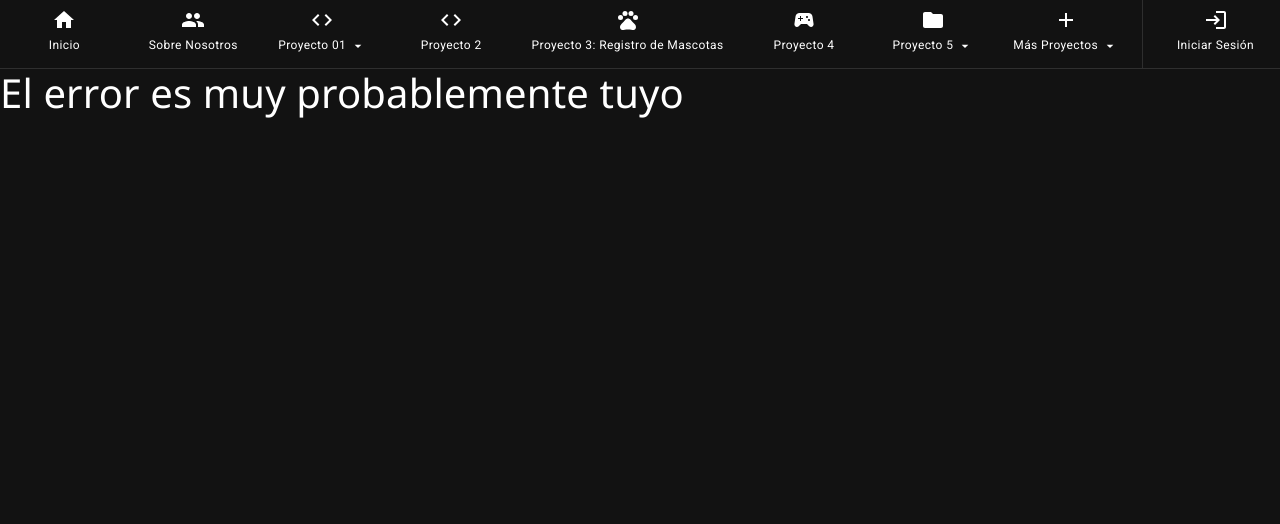
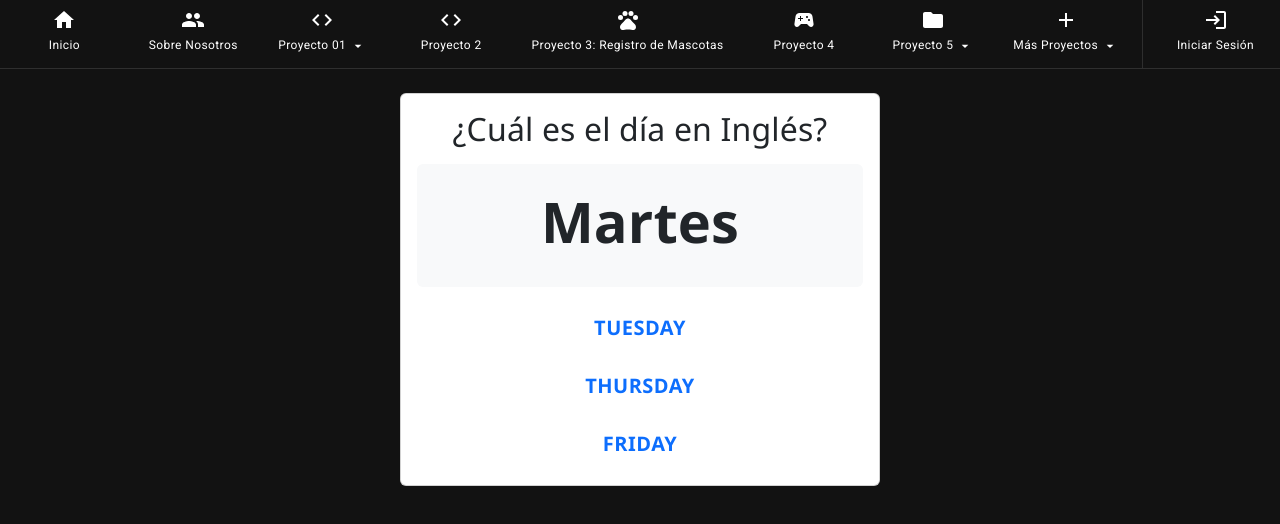
Before and after one commit to Lautaro-Espinosa015/Hub-Proyectos-Grupo2-FPW, a React (Vite) app in the folder client/: page /AdivinaDia in a window 1280 px wide. Shown: the top 524 px of the page. Built offline with nearby package versions, Linux system fonts and the light colour scheme.

Commit message:
se agrego el juego de nivel 1 adivinadia-Estrada-Brian

```diff
--- a/client/src/App.jsx
+++ b/client/src/App.jsx
@@ -15,7 +15,7 @@ import JuegoMemoria from './Pages/JuegoMemoria.jsx';
 import Login from './Pages/Login.jsx';
 import ArrastraLaImagen from './components/EnglishGames/ArrastraLaImagen.jsx';
 import StudentZone from './Pages/StudentZone.jsx'; // Importamos la nueva página
-
+import AdivinaDia from './components/EnglishGames/Nivel 1/AdivinaDia.jsx';
 function App() {
   return (
     <Routes>
@@ -35,7 +35,7 @@ function App() {
         <Route path='ArrastraLaImagen' element={<ArrastraLaImagen />} />
         <Route path='formulario' element={<Formulario />} />
         <Route path='student-zone/:level' element={<StudentZone />} /> {/* Añadimos la ruta dinámica */}
-
+     <Route path='AdivinaDia' element={<AdivinaDia />} />
         <Route path='login' element={<Login />} />
         <Route path='*' element={<Error />} />
       </Route>
--- a/client/src/Pages/StudentZone.jsx
+++ b/client/src/Pages/StudentZone.jsx
@@ -13,6 +13,13 @@ const juegosPorNivel = {
       nombre: 'Arrastra la Imagen',
       descripcion: 'Aprende vocabulario básico relacionando imágenes con sus nombres en inglés.',
       ruta: '/ArrastraLaImagen'
+    },
+
+
+     {
+      nombre: 'Adivina el Día',
+      descripcion: 'Aprende los días de la semana en inglés jugando a adivinar el día correcto.',
+      ruta: '/AdivinaDia'
     },
     // Aquí podrías añadir más juegos para el Nivel 1 en el futuro
   ],
--- /dev/null
+++ b/client/src/components/EnglishGames/Nivel 1/AdivinaDia.jsx
@@ -0,0 +1,126 @@
+import React, { useState, useEffect } from 'react';
+import { Card, Button, Alert, Row, Col, Container } from 'react-bootstrap';
+
+
+// 📋 Lista Maestra de Días
+const masterList = [
+  { es: 'Lunes', en: 'Monday' },
+  { es: 'Martes', en: 'Tuesday' },
+  { es: 'Miércoles', en: 'Wednesday' },
+  { es: 'Jueves', en: 'Thursday' },
+  { es: 'Viernes', en: 'Friday' },
+  { es: 'Sábado', en: 'Saturday' },
+  { es: 'Domingo', en: 'Sunday' },
+];
+
+
+function AdivinaDiaSimple() {
+  const [preguntaDia, setPreguntaDia] = useState(null);
+  const [opciones, setOpciones] = useState([]);
+  const [haGanado, setHaGanado] = useState(false);
+  const [mensajeFeedback, setMensajeFeedback] = useState(null);
+
+
+  // 🔄 Función Central: Inicia o Reinicia el Juego
+  const generarJuego = () => {
+    setHaGanado(false);
+    setMensajeFeedback(null);
+
+    // 1. Barajar la lista para seleccionar opciones aleatorias.
+    const listaBarajada = [...masterList].sort(() => 0.5 - Math.random());
+
+    // 2. Tomar los primeros 3 días como opciones.
+    const opcionesJuego = listaBarajada.slice(0, 3);
+    setOpciones(opcionesJuego);
+
+    // 3. Elegir uno de esos 3 al azar para ser la pregunta (la respuesta correcta).
+    const indiceCorrecto = Math.floor(Math.random() * 3);
+    const respuestaCorrecta = opcionesJuego[indiceCorrecto];
+
+    // Guardamos el objeto completo (ej: {es: 'Lunes', en: 'Monday'})
+    setPreguntaDia(respuestaCorrecta);
+  };
+
+
+  useEffect(() => {
+    // Inicia el juego la primera vez que se carga el componente
+    generarJuego();
+  }, []);
+
+  // 📝 Función para Revisar la Respuesta del Usuario
+  const RevisarRespuesta = (selectedEnglishName) => {
+    if (haGanado) return; // No hacer nada si ya ganó
+
+    if (selectedEnglishName === preguntaDia.en) {
+      // ✅ Respuesta Correcta
+      setHaGanado(true);
+      setMensajeFeedback('¡Correcto! 🎉');
+    } else {
+      // ❌ Respuesta Incorrecta
+      setMensajeFeedback('Incorrecto. Intenta de nuevo. 🤔');
+    }
+  };
+
+  // Muestra "Cargando..." mientras se inicializa el estado
+  if (!preguntaDia) {
+    return <p>Cargando...</p>;
+  }
+
+
+  return (
+    <Container className="mt-4">
+      <Card style={{ width: '30rem', margin: 'auto' }}>
+        <Card.Body>
+          <Card.Title className="text-center">
+            <h2>¿Cuál es el día en Inglés?</h2>
+          </Card.Title>
+
+          {/* 1. LA PREGUNTA (Muestra el día en español) */}
+          <div className="bg-light p-4 rounded text-center my-3">
+            <h1 className="display-4 fw-bold">{preguntaDia.es}</h1>
+          </div>
+
+          {/* 2. LOS BOTONES DE OPCIÓN (Muestra los días en inglés) */}
+          <Row className="g-2">
+            {opciones.map((opcion) => (
+              <Col xs={12} key={opcion.en}>
+                <Button
+                  variant="outline-primary"
+                  size="lg"
+                  className="w-100"
+                  onClick={() => RevisarRespuesta(opcion.en)}
+                  // Deshabilita los botones solo si ya ganó
+                  disabled={haGanado}
+                  style={haGanado && opcion.en === preguntaDia.en ? { backgroundColor: '#28a745', color: 'white', borderColor: '#28a745' } : {}}
+                >
+                  {opcion.en}
+                </Button>
+              </Col>
+            ))}
+          </Row>
+
+          {/* 3. EL FEEDBACK (Muestra Correcto o Incorrecto) */}
+          {mensajeFeedback && (
+            <Alert
+              variant={haGanado ? "success" : "danger"}
+              className="mt-3 text-center"
+            >
+              <h3>{mensajeFeedback}</h3>
+            </Alert>
+          )}
+
+          {/* 4. BOTÓN DE JUGAR DE NUEVO (Solo si ha ganado) */}
+          {haGanado && (
+            <div className="d-grid gap-2 mt-3">
+              <Button size="lg" onClick={generarJuego} variant="success">
+                Jugar de Nuevo
+              </Button>
+            </div>
+          )}
+        </Card.Body>
+      </Card>
+    </Container>
+  );
+}
+
+export default AdivinaDiaSimple;
```
